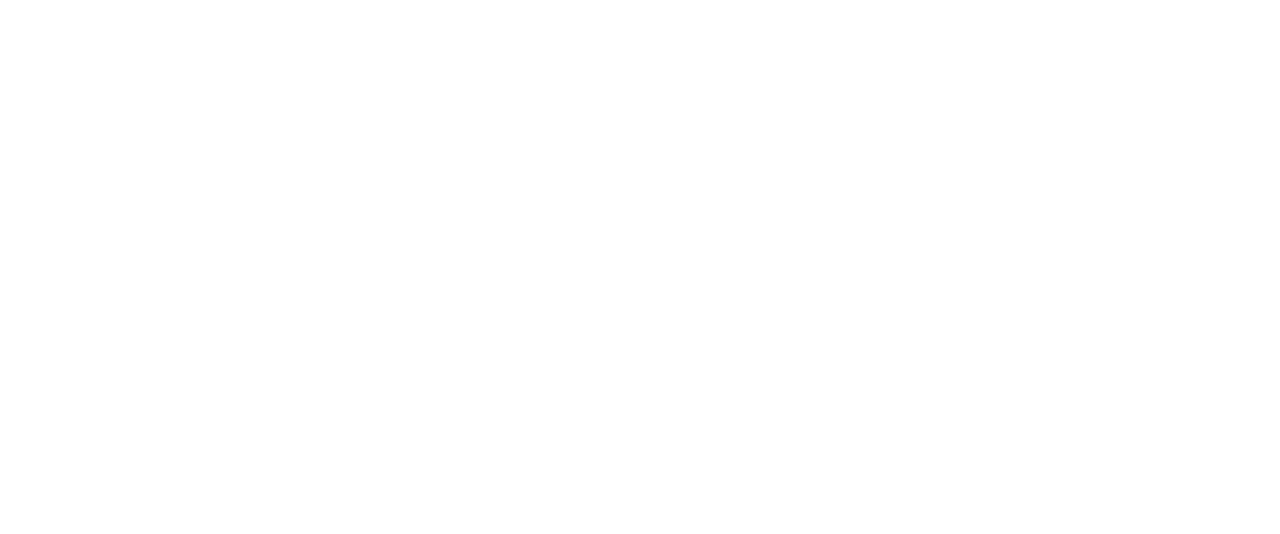
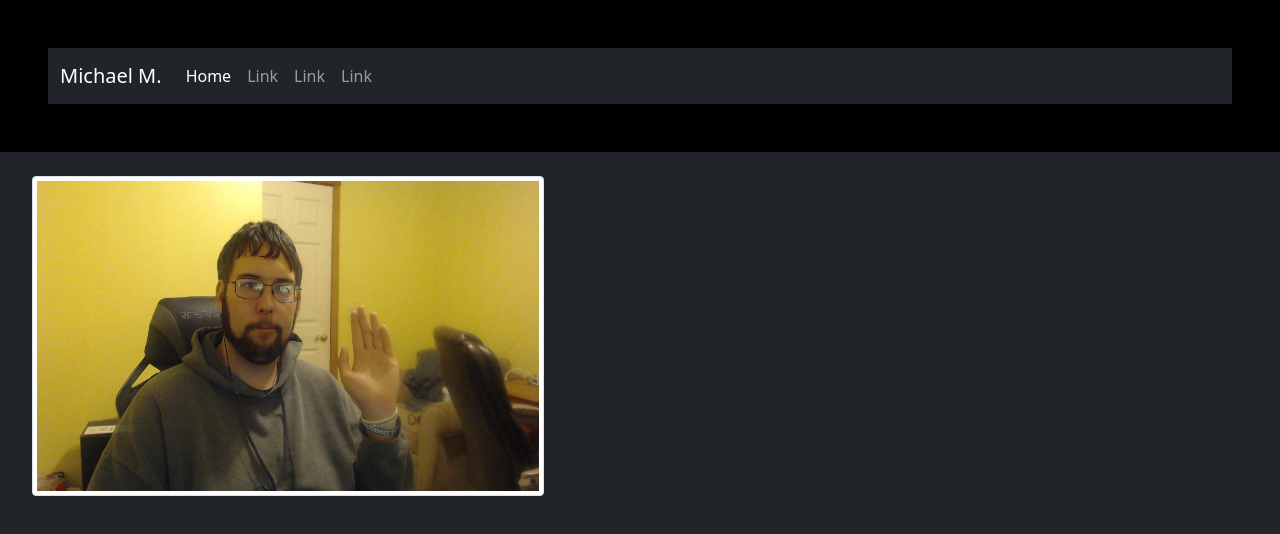
Before and after one commit to mikesouls/mikesouls.github.io, a plain HTML site: page index.html in a window 1280 px wide. Drawn offline with nearby package versions, Linux system fonts and the light colour scheme.

Commit message:
added and image and some html

```diff
--- a/index.html
+++ b/index.html
@@ -4,10 +4,47 @@
     <meta charset="UTF-8">
     <meta http-equiv="X-UA-Compatible" content="IE=edge">
     <meta name="viewport" content="width=device-width, initial-scale=1.0">
+    <link href="https://cdn.jsdelivr.net/npm/bootstrap@5.1.3/dist/css/bootstrap.min.css" rel="stylesheet" integrity="sha384-1BmE4kWBq78iYhFldvKuhfTAU6auU8tT94WrHftjDbrCEXSU1oBoqyl2QvZ6jIW3" crossorigin="anonymous">
     <link rel="stylesheet" href="styles/styles.css">
-    <title>Document</title>
+    <title>Michael M.</title>
 </head>
 <body>
+    <div id="container">
+        <nav class="navbar navbar-expand-lg navbar-light bg-dark navbar-dark m-5">
+            <div class="container-fluid">
+              <a class="navbar-brand" href="#">Michael M.</a>
+              <button class="navbar-toggler" type="button" data-bs-toggle="collapse" data-bs-target="#navbarSupportedContent" aria-controls="navbarSupportedContent" aria-expanded="false" aria-label="Toggle navigation">
+                <span class="navbar-toggler-icon"></span>
+              </button>
+              <div class="collapse navbar-collapse" id="navbarSupportedContent">
+                <ul class="navbar-nav me-auto mb-2 mb-lg-0">
+                  <li class="nav-item">
+                    <a class="nav-link active" aria-current="page" href="#">Home</a>
+                  </li>
+                  <li class="nav-item">
+                    <a class="nav-link" href="#">Link</a>
+                  </li>
+                  <li class="nav-item">
+                    <a class="nav-link" href="#">Link</a>
+                  </li>
+                  <li class="nav-item">
+                    <a class="nav-link" href="#">Link</a>
+                  </li>
+                </ul>
+              </div>
+            </div>
+          </nav>
+    </div>
+    <div class="infobox" id="container">
+        <div id="photos" class="bg-dark">
+            <img class="img-thumbnail mt-4" src="pics/michael.jpg" alt="Michael">
+        </div>
+        <div class="float-md-end">
 
+        </div>
+    </div>
+
+
+    <script src="https://cdn.jsdelivr.net/npm/bootstrap@5.1.3/dist/js/bootstrap.bundle.min.js" integrity="sha384-ka7Sk0Gln4gmtz2MlQnikT1wXgYsOg+OMhuP+IlRH9sENBO0LRn5q+8nbTov4+1p" crossorigin="anonymous"></script>
 </body>
 </html>
--- a/styles/styles.scss
+++ b/styles/styles.scss
@@ -0,0 +1,22 @@
+body
+{background-color: black;}
+.infobox
+{
+    display: flex;
+    align-items: center;
+    justify-content: center;
+
+    #photos
+    {
+        display: flex;
+        justify-content: flex-start;
+        width: 90em;
+        height: 50em;
+
+        img{
+            height: 40%;
+            width: 40%;
+            margin-left: 2em;
+        }
+    }
+}
```
Also changed, not shown: pics/michael.jpg (added), styles/styles.css, 1 other file.
